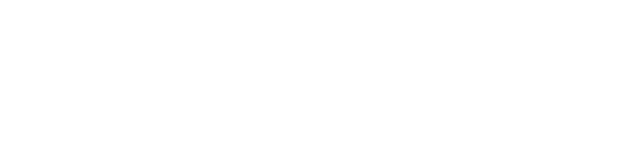
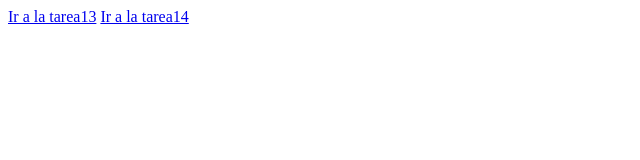
Before and after one commit to pgonzales7/proyecto02, a plain HTML site: page index.html in a window 1280 px wide. Shown: the whole page, without its empty margins (0-640 px from the left). Drawn offline with Linux system fonts and the light colour scheme.

Commit message:
Update index.html

```diff
--- a/index.html
+++ b/index.html
@@ -10,8 +10,8 @@
 <header>
 </header>
 <main>
-  <a href="ej13.html"></a>
-  <a href="tarea14.html"></a>
+  <a href="ej13.html">Ir a la tarea13</a>
+  <a href="tarea14.html">Ir a la tarea14</a>
 </main>
 <footer>
 
```
